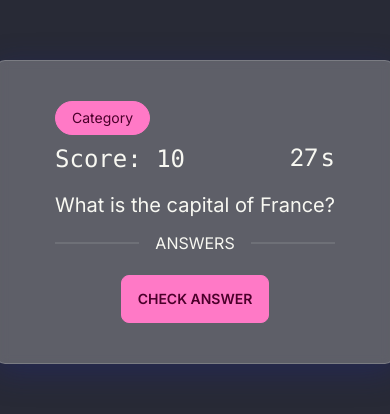
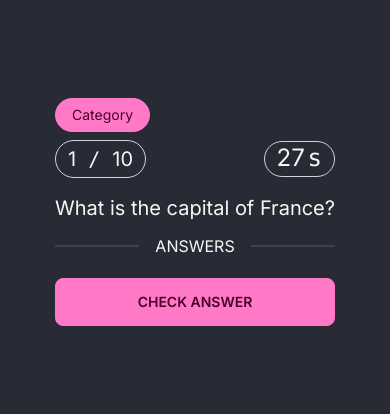
Before and after one commit to abdellatif-laghjaj/quiz-game, a plain HTML site: page quiz.html in a window 390 px wide. Shown: the part 210-624 px from the top of the page. Drawn offline with nearby package versions, Linux system fonts and the light colour scheme; no server answers.

Commit message:
responsive quiz

```diff
--- a/css/quiz.css
+++ b/css/quiz.css
@@ -2,6 +2,13 @@
     --correct-color: #bfffbf;
     --wrong-color: #ff8585;
 }
+
+.quiz-container{
+    max-width: 800px;
+    margin: 0 auto;
+    padding: 20px;
+}
+
 
 .quiz-wrapper .answers-wrapper .option{
     display: flex;
@@ -18,3 +25,7 @@
 .option:hover{
     background: rgba( 255, 255, 255, 0.15 );
 }
+
+.quiz-wrapper button{
+    width: 100%;
+}
--- a/js/app.js
+++ b/js/app.js
@@ -32,13 +32,12 @@ function showQuestions(data) {
     const question = data.question;
     const answers = data.incorrect_answers;
     const correct_answer = data.correct_answer;
-    const question_type = data.type;
     const question_category = data.category;
 
-    const options_data = [correct_answer, ...answers];
+    const options_list = [correct_answer, ...answers];
     _question_category.innerHTML = question_category;
     _question.innerHTML = question;
-    options_data.forEach(function (option) {
+    options_list.forEach(function (option) {
         _options.innerHTML += `
                 <div class="option flex justify-start items-center my-2">
                     <span class="ml-2">
--- a/quiz.html
+++ b/quiz.html
@@ -33,18 +33,20 @@
     </div>
 
     <!-- Main Content -->
-    <div class="container flex flex-col items-center justify-center p-10">
+    <div class="quiz-container flex flex-col items-center justify-center p-10">
         <!-- Quiz Game -->
         <div class="quiz-wrapper">
             <header>
                 <div class="badge badge-primary py-4 px-4 mb-2" id="question-category">Category</div>
                 <div class="tags flex justify-between items-center">
-                    <div>
-                        <span class="font-mono text-2xl score">
-                            Score: 10
+                    <div class="tag border border-gray-300 rounded-full px-3 py-1">
+                        <span class="font-mono text-xl quiz-index">
+                            <span class="question-current-index">1</span>
+                            /
+                            <span class="question-total-index">10</span>
                         </span>
                     </div>
-                    <div class="timer">
+                    <div class="timer border border-gray-300 rounded-full px-3 py-1">
                         <span class="countdown font-mono text-2xl">
                             <span></span>
                             s
```
